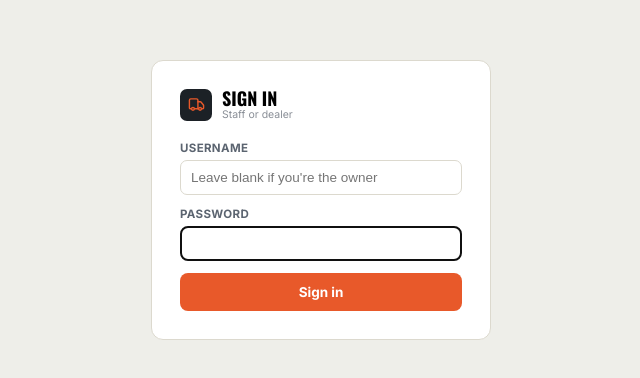
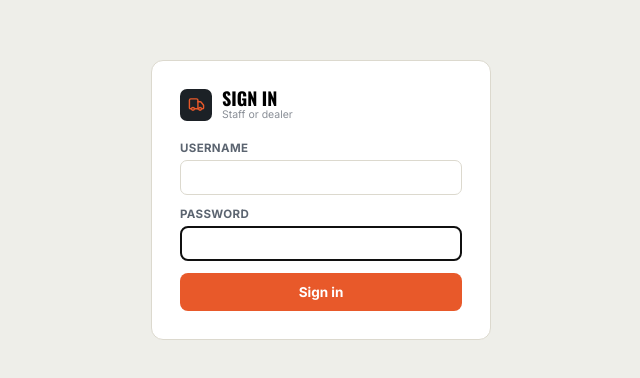
Before and after one commit to RemolquesNorte/GR-Bumpers, a React (Vite) app: page / in a window 1280 px wide. Shown: the part 200-578 px from the top of the page, without its empty margins (319-959 px from the left). Built offline with nearby package versions, Linux system fonts and the light colour scheme.

Commit message:
Refactor username input styling in App.jsx
Updated input field for username to include styling.

```diff
--- a/src/App.jsx
+++ b/src/App.jsx
@@ -3103,7 +3103,7 @@ function UnifiedLoginScreen({ onLogin }) {
           </div>
         </div>
         <label style={{ fontSize: 11.5, fontWeight: 700, color: '#5B6470', textTransform: 'uppercase', letterSpacing: '0.03em', display: 'block', marginBottom: 5 }}>Username</label>
-        <input value={username} onChange={e => setUsername(e.target.value)} placeholder="Leave blank if you're the owner" style={{
+        <input value={username} onChange={e => setUsername(e.target.value)} style={{
           width: '100%', padding: '9px 10px', borderRadius: 7, border: '1px solid #DCD9CE', fontSize: 13.5, marginBottom: 12
         }} />
         <label style={{ fontSize: 11.5, fontWeight: 700, color: '#5B6470', textTransform: 'uppercase', letterSpacing: '0.03em', display: 'block', marginBottom: 5 }}>Password</label>
```
